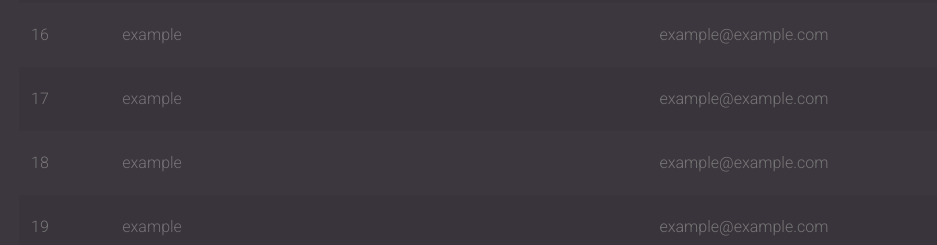
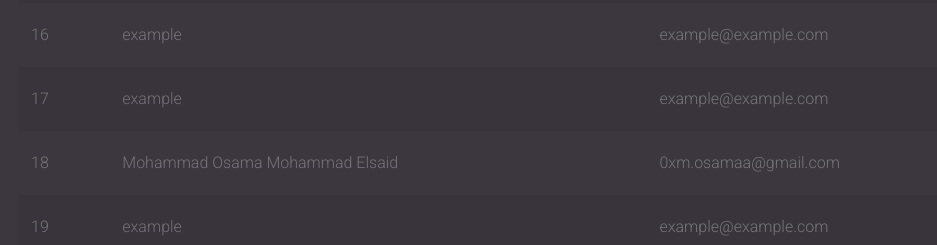
Before and after one commit to Ahmedsamymahrous/ITI-Mans-OS-Table, a plain HTML site: page index.html in a window 1280 px wide. Shown: the part 1360-1605 px from the top of the page, without its empty margins (66-1003 px from the left). Drawn offline with Linux system fonts and the light colour scheme.

Commit message:
Osama's Info

```diff
--- a/index.html
+++ b/index.html
@@ -166,8 +166,8 @@
               <!-- copy from here -->
               <tr scope="row">
                 <td>18</td>
-                <td><a href="#">example</a></td>
-                <td>example@example.com</td>
+                <td><a href="#">Mohammad Osama Mohammad Elsaid</a></td>
+                <td>0xm.osamaa@gmail.com</td>
               </tr>
               <!-- to here -->
               <!-- copy from here -->
```
